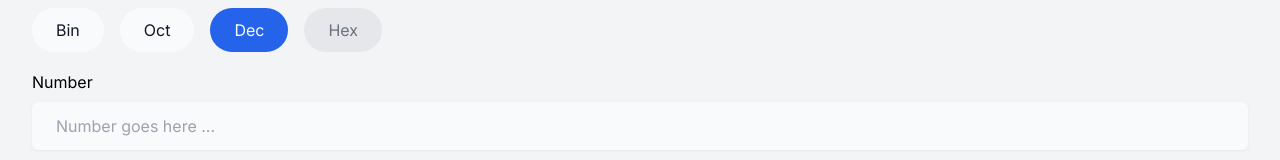
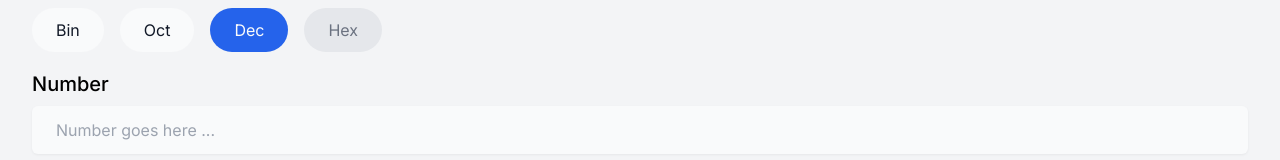
Before and after one commit to bhendi-boi/Hex-cal, a Next.js app: page /converter in a window 1280 px wide. Shown: the part 286-446 px from the top of the page. Built offline with nearby package versions, Linux system fonts and the light colour scheme.

Commit message:
updated styles in form converter route

```diff
--- a/app/converter/Form.tsx
+++ b/app/converter/Form.tsx
@@ -63,7 +63,9 @@ const Form = () => {
         />
         <ChooseBase label="To" state={to} setState={setTo} otherState={from} />
         <div className="flex flex-col gap-2">
-          <label htmlFor="number">Number</label>
+          <label htmlFor="number" className="text-xl font-medium">
+            Number
+          </label>
           <Input
             id="number"
             name="number"
@@ -79,7 +81,7 @@ const Form = () => {
         <Button
           variant="converter"
           type="submit"
-          className="w-full py-3 my-4 font-medium text-white bg-green-600 rounded-md"
+          className="w-full py-3 my-4 text-2xl font-medium text-white bg-green-600 rounded-md"
         >
           Convert
         </Button>
```
